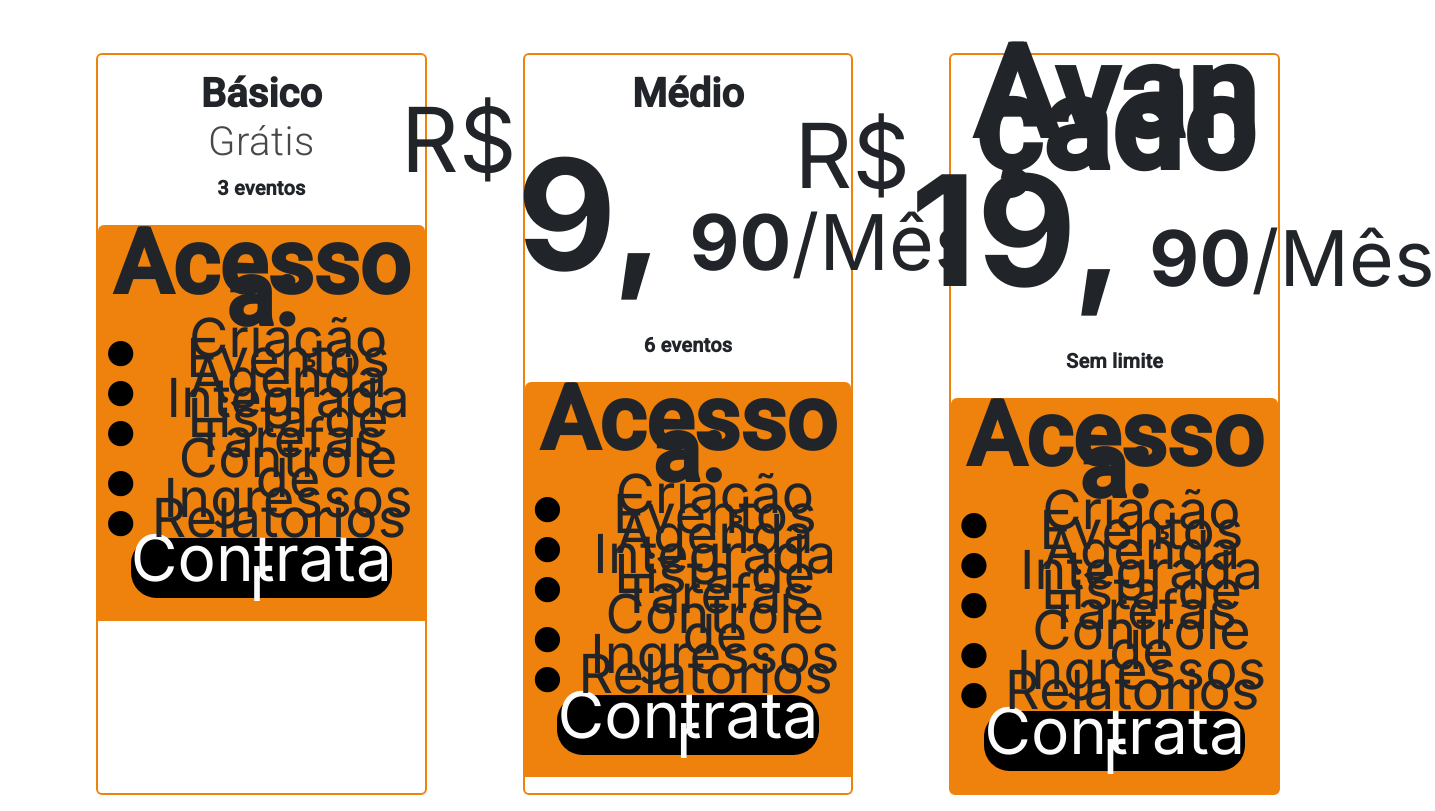
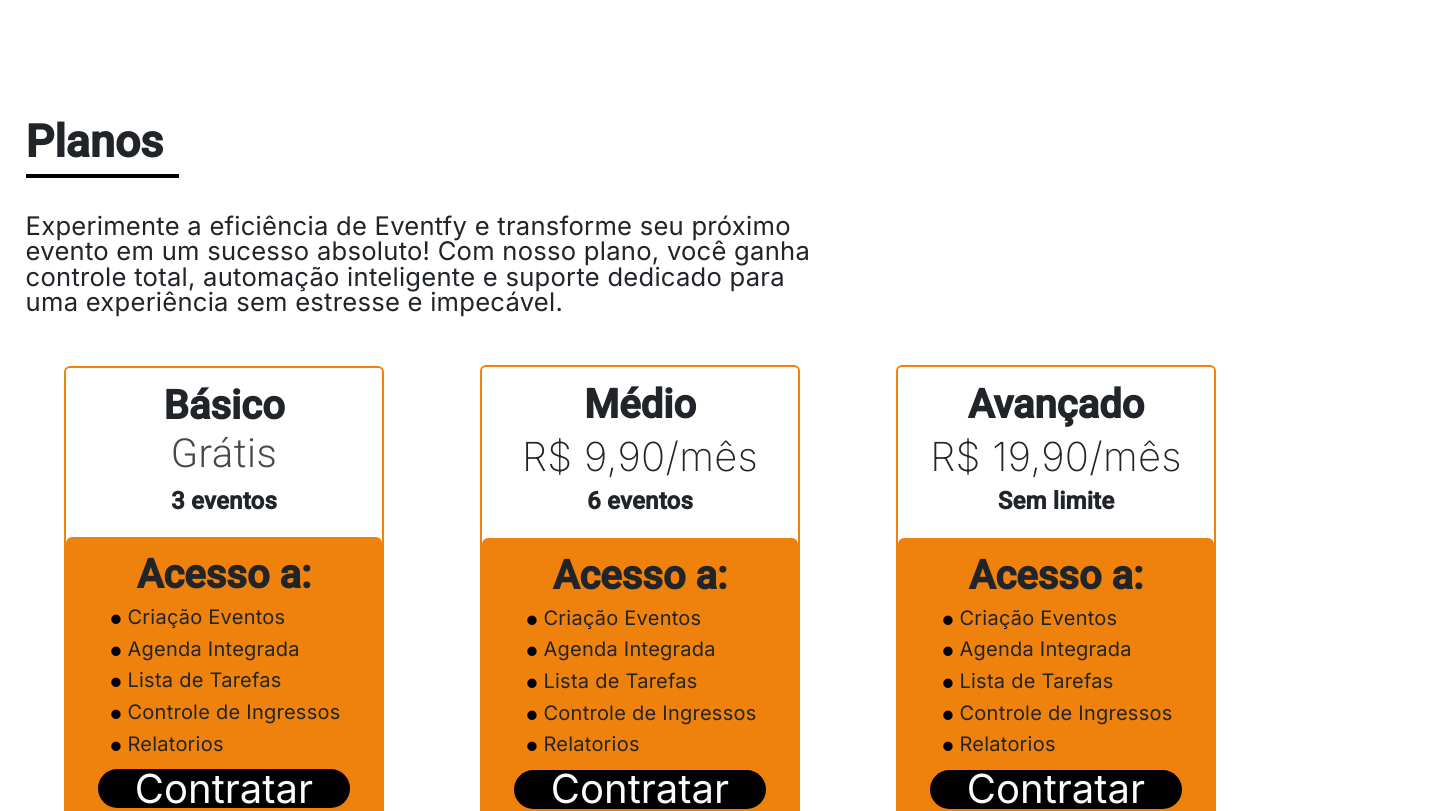
Before and after one commit to GiovannePDS7/Event-Fy, an Angular app: page /apresentacao in a window 1280 px wide. Shown: the part 2062-2873 px from the top of the page, 1435 px wide, since content can reach past the window. Built offline with nearby package versions, Linux system fonts and the light colour scheme.

Commit message:
ajustado planos desktop

```diff
--- a/src/app/Components/Apresentacao/planos/planos.component.css
+++ b/src/app/Components/Apresentacao/planos/planos.component.css
@@ -1,13 +1,36 @@
-#text-Planos {
+#text-Planos, #text-PlanosLG {
   text-align: center;
   font-size: 3.6vw;
   padding: 3vw 0;
 }
+#text-PlanosLG{
+  padding: 3vw 0;
+  font-size: 2vw;
+  line-height: 100%;
+  text-align: start;
+  width: 90%;
+  margin-left: 2%;
+}
 
-#text-Planos h1 {
-  font-size: 7.5vw;
+#text-PlanosLG p{
+  width: 70%;
+}
+
+#linha{
+  height: 0.5vh;
+    width: 12vw;
+    background: #000;
+  margin-bottom: 3%;
+}
+
+#planosLg{
   font-weight: bold;
   margin-top: 3%;
+  font-size: 3.5vw;
+}
+
+#text-PlanosLG h1{
+  font-weight: bold;
 }
 
 #text-Planos p {
@@ -22,11 +45,12 @@
   text-align: center;
   border: 2px solid var(--cor-secundaria);
 }
-
+#card-Lg3{
+  margin-right: 5%;
+}
 #card-Lg{
-  width: 30%;
+  margin-left: 5%;
 }
-
 .card h1 {
   font-size: 10vw;
   margin-top: 7%;
@@ -65,6 +89,7 @@
 
 .custom-list-item {
   font-size: 4.2vw;
+  margin-bottom: 5%;
 }
 
 li.custom-list-item {
@@ -83,8 +108,7 @@ li.custom-list-item::before {
   color: black;
 }
 
-.btn-hire {
-  margin-top: 2%;
+.btn-hire, .btn-hire2 {
   margin-bottom: 7%;
   padding: 3% 0;
   font-size: 5vw;
@@ -95,8 +119,13 @@ li.custom-list-item::before {
   border-radius: 2vw;
 }
 
-.preco-container {
-  height: 16vw;
+.preco{
+  font-weight: 200;
+  margin-top: 3%;
+  margin-bottom: 1.6vw;
+}
+.gratis{
+  margin-bottom: 5.3%;
 }
 
 .preco-center {
@@ -117,5 +146,10 @@ li.custom-list-item::before {
 }
 
 #container-CardLg{
-  display: flex;
+  display: inline-flex;
+  align-items: center;
+  width: 100%;
 }
+.preco-container{
+  height: 16vw;
+}
--- a/src/app/Components/Apresentacao/planos/planos.component.html
+++ b/src/app/Components/Apresentacao/planos/planos.component.html
@@ -78,68 +78,71 @@
 </div>
 
 
-<div class="d-none d-md-block d-xxl-block">
+<div class="d-none d-lg-block d-xxl-block">
+    <section id="text-PlanosLG" >
+        <h1 class=" align-items-star" id="planosLg">Planos</h1><div id="linha"></div>
+        <p >Experimente a eficiência de Eventfy e transforme seu próximo evento em um
+            sucesso absoluto! Com nosso plano, você ganha controle total, automação
+            inteligente e suporte dedicado para uma experiência sem estresse e impecável.</p>
+
+    </section>
   <div id="container-CardLg">
     <div class="card" id="card-Lg">
         <h1 class="fs-1">Básico</h1>
-        <h2 class="fw-lighter fs-1">Grátis</h2>
-        <h3 class="fs-5">3 eventos</h3>
+        <h2 class="gratis fw-lighter fs-1">Grátis</h2>
+        <h3 class="fs-4">3 eventos</h3>
         <div class="sub-Card">
-            <h1>Acesso a:</h1>
+            <h1 class="fs-1">Acesso a:</h1>
             <div class="custom-list-container">
                 <ul class="ul-planos pb-1">
-                    <li class="custom-list-item">Criação Eventos</li>
-                    <li class="custom-list-item">Agenda Integrada</li>
-                    <li class="custom-list-item">Lista de Tarefas</li>
-                    <li class="custom-list-item">Controle de Ingressos</li>
-                    <li class="custom-list-item">Relatorios</li>
+                    <li class="custom-list-item fs-5">Criação Eventos</li>
+                    <li class="custom-list-item fs-5">Agenda Integrada</li>
+                    <li class="custom-list-item fs-5">Lista de Tarefas</li>
+                    <li class="custom-list-item fs-5">Controle de Ingressos</li>
+                    <li class="custom-list-item fs-5">Relatorios</li>
                 </ul>
             </div>
-            <button [routerLink]="['/login']" class="btn-hire">Contratar</button>
+            <button [routerLink]="['/login']" class="btn-hire fs-1">Contratar</button>
         </div>
     </div>
-    <div class="card" id="card-Lg">
+    <div class="card" id="card-Lg2">
       <h1 class="fs-1">Médio</h1>
-      <div class="preco-container d-flex align-items-center justify-content-center">
-          <div class="preco-left align-items-star mt-2">R$</div>
-          <div class="preco-center"> <b class="preco-margin">9,</b><span
-                  class="preco-right"><b>90</b>/Mês</span></div>
+      <div class="preco-containerLg d-flex align-items-center justify-content-center">
+        <p class="preco fs-1">R$ 9,90/mês</p>
       </div>
-      <h3 class="fs-5">6 eventos</h3>
+      <h3 class="fs-4">6 eventos</h3>
       <div class="sub-Card">
-          <h1>Acesso a:</h1>
-          <div class="custom-list-container">
-              <ul class="ul-planos pb-1">
-                  <li class="custom-list-item">Criação Eventos</li>
-                  <li class="custom-list-item">Agenda Integrada</li>
-                  <li class="custom-list-item">Lista de Tarefas</li>
-                  <li class="custom-list-item">Controle de Ingressos</li>
-                  <li class="custom-list-item">Relatorios</li>
-              </ul>
-          </div>
-          <button [routerLink]="['/login']" class="btn-hire">Contratar</button>
+        <h1 class="fs-1">Acesso a:</h1>
+        <div class="custom-list-container">
+            <ul class="ul-planos pb-1">
+                <li class="custom-list-item fs-5">Criação Eventos</li>
+                <li class="custom-list-item fs-5">Agenda Integrada</li>
+                <li class="custom-list-item fs-5">Lista de Tarefas</li>
+                <li class="custom-list-item fs-5">Controle de Ingressos</li>
+                <li class="custom-list-item fs-5">Relatorios</li>
+            </ul>
+        </div>
+          <button [routerLink]="['/login']" class="btn-hire fs-1">Contratar</button>
       </div>
   </div>
-  <div class="card" id="card-Lg">
-    <h1 class="mb-0">Avançado</h1>
-    <div class="preco-container d-flex align-items-center justify-content-center">
-        <div class="preco-left align-items-star mt-2">R$</div>
-        <div class="preco-center"> <b class="preco-margin">19,</b><span
-                class="preco-right"><b>90</b>/Mês</span></div>
+  <div class="card" id="card-Lg3">
+    <h1 class="fs-1">Avançado</h1>
+    <div class="preco-containerLg d-flex align-items-center justify-content-center">
+        <p class="preco fs-1">R$ 19,90/mês</p>
     </div>
-    <h3 class="fs-5">Sem limite</h3>
+    <h3 class="fs-4">Sem limite</h3>
     <div class="sub-Card">
-        <h1>Acesso a:</h1>
+        <h1 class="fs-1">Acesso a:</h1>
         <div class="custom-list-container">
             <ul class="ul-planos pb-1">
-                <li class="custom-list-item">Criação Eventos</li>
-                <li class="custom-list-item">Agenda Integrada</li>
-                <li class="custom-list-item">Lista de Tarefas</li>
-                <li class="custom-list-item">Controle de Ingressos</li>
-                <li class="custom-list-item">Relatorios</li>
+                <li class="custom-list-item fs-5">Criação Eventos</li>
+                <li class="custom-list-item fs-5">Agenda Integrada</li>
+                <li class="custom-list-item fs-5">Lista de Tarefas</li>
+                <li class="custom-list-item fs-5">Controle de Ingressos</li>
+                <li class="custom-list-item fs-5">Relatorios</li>
             </ul>
         </div>
-        <button [routerLink]="['/login']" class="btn-hire">Contratar</button>
+        <button [routerLink]="['/login']" class="btn-hire fs-1">Contratar</button>
     </div>
 </div>
 </div>
```
